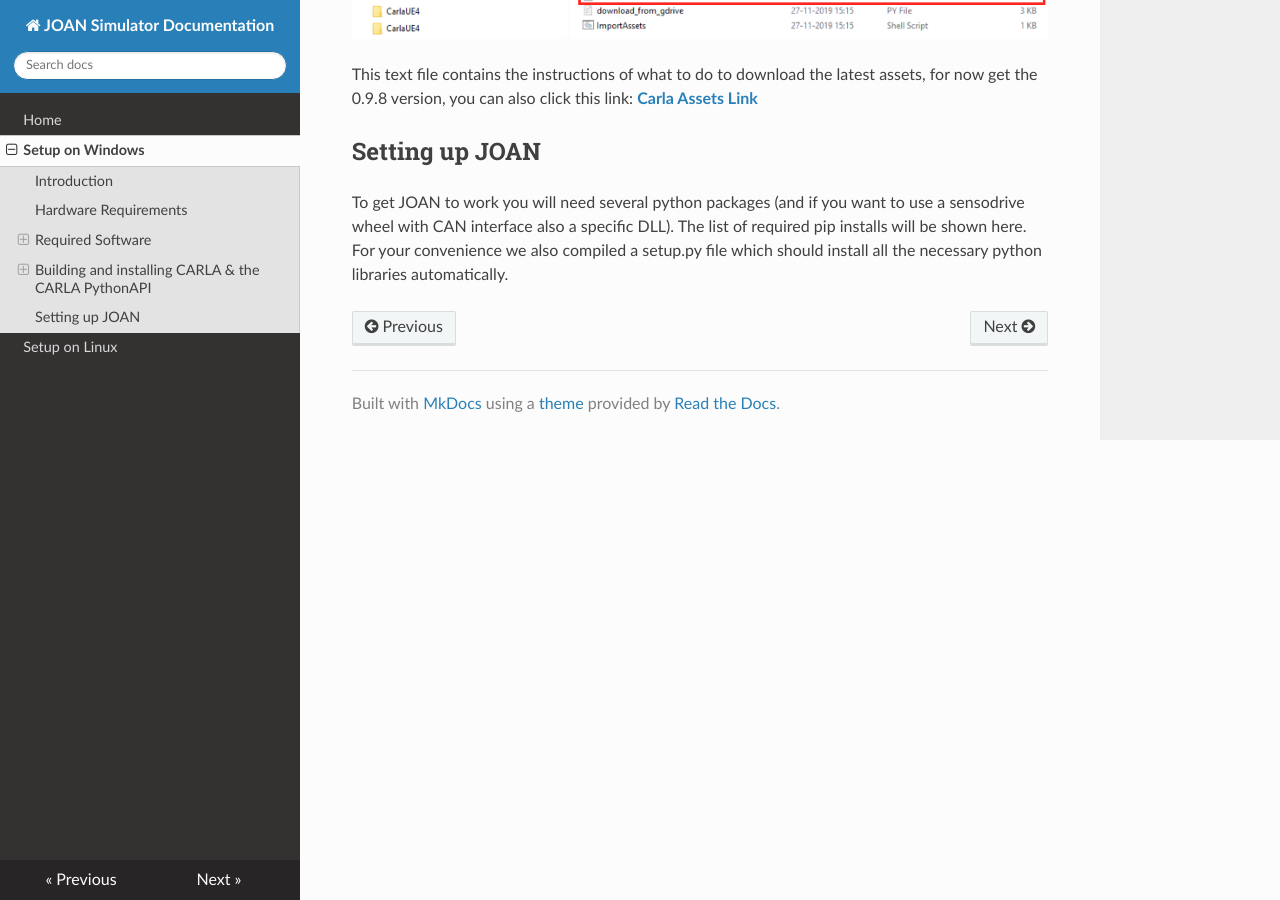
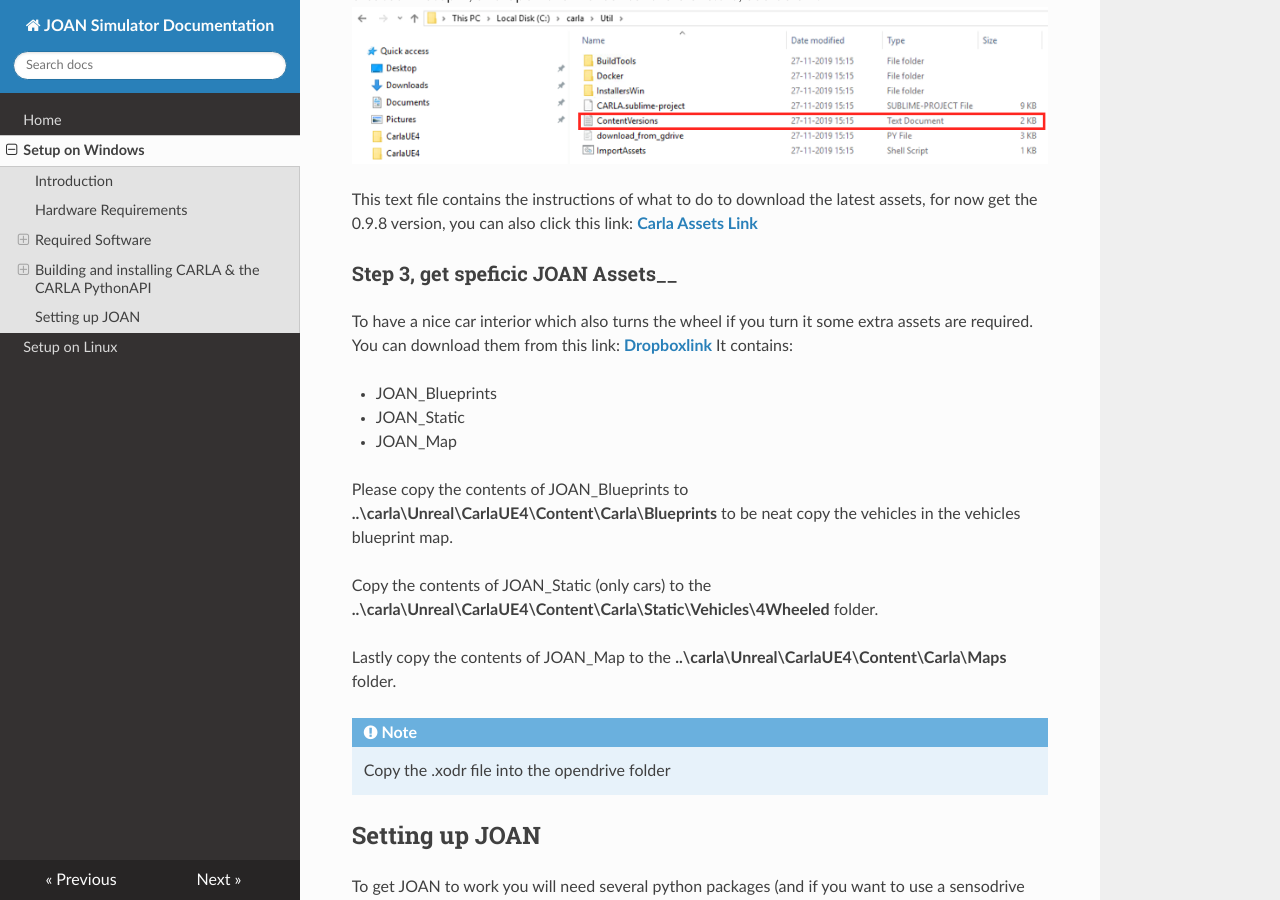
Before and after one commit to tud-hri/joan, an MkDocs documentation site: the page built from docs/winsetup.md, in a window 1280 px wide and 900 px high, scrolled down 4063 px. Built offline with MkDocs 1.6.1, drawn with Linux system fonts in a browser that asks for light colours; nearby versions of some CDN libraries; some of the changed text lies outside the part shown.

Commit message:
updated windows setup doc

```diff
--- a/docs/winsetup.md
+++ b/docs/winsetup.md
@@ -16,6 +16,9 @@
 * __[CMake](https://cmake.org/download/)__ A small software package to make the CARLA build can compile C-code.
 * __[Git](https://git-scm.com/downloads)__ Ensures version control of both the python software and CARLA
 * __[Make](http://gnuwin32.sourceforge.net/packages/make.htm)__ Generates the executables.
+
+!!! Important
+    When you install the above mentioned software make sure you add the binary maps to the system path! If you dont know how to do this please click this link:
 
 ### Visual Studio 2017
 [Visual studio 2017](https://visualstudio.microsoft.com/vs/older-downloads/) is used as main building tool for the CARLA simulator. Make sure you install it with the following properties:
@@ -66,6 +69,22 @@
 This text file contains the instructions of what to do to download the latest assets, for now get the 0.9.8 version, you can also click this link:
 __[Carla Assets Link](http://carla-assets.s3.amazonaws.com/20200306_06b6cb1.tar.gz)__
 
+### Step 3, get speficic JOAN Assets__
+To have a nice car interior which also turns the wheel if you turn it some extra assets are required. You can download them from this link: __[Dropboxlink](https://www.dropbox.com/s/7cboucrb81sdlxq/JOAN_Assets.zip?dl=0)__ It contains:
+
+* JOAN_Blueprints
+* JOAN_Static
+* JOAN_Map
+
+Please copy the contents of JOAN_Blueprints to __..\carla\Unreal\CarlaUE4\Content\Carla\Blueprints__ to be neat copy the vehicles in the vehicles blueprint map.
+
+Copy the contents of JOAN_Static (only cars) to the __..\carla\Unreal\CarlaUE4\Content\Carla\Static\Vehicles\4Wheeled__ folder.
+
+Lastly copy the contents of JOAN_Map to the __..\carla\Unreal\CarlaUE4\Content\Carla\Maps__ folder.
+
+!!! Note
+    Copy the .xodr file into the opendrive folder
+
 
 
 ## Setting up JOAN
```
